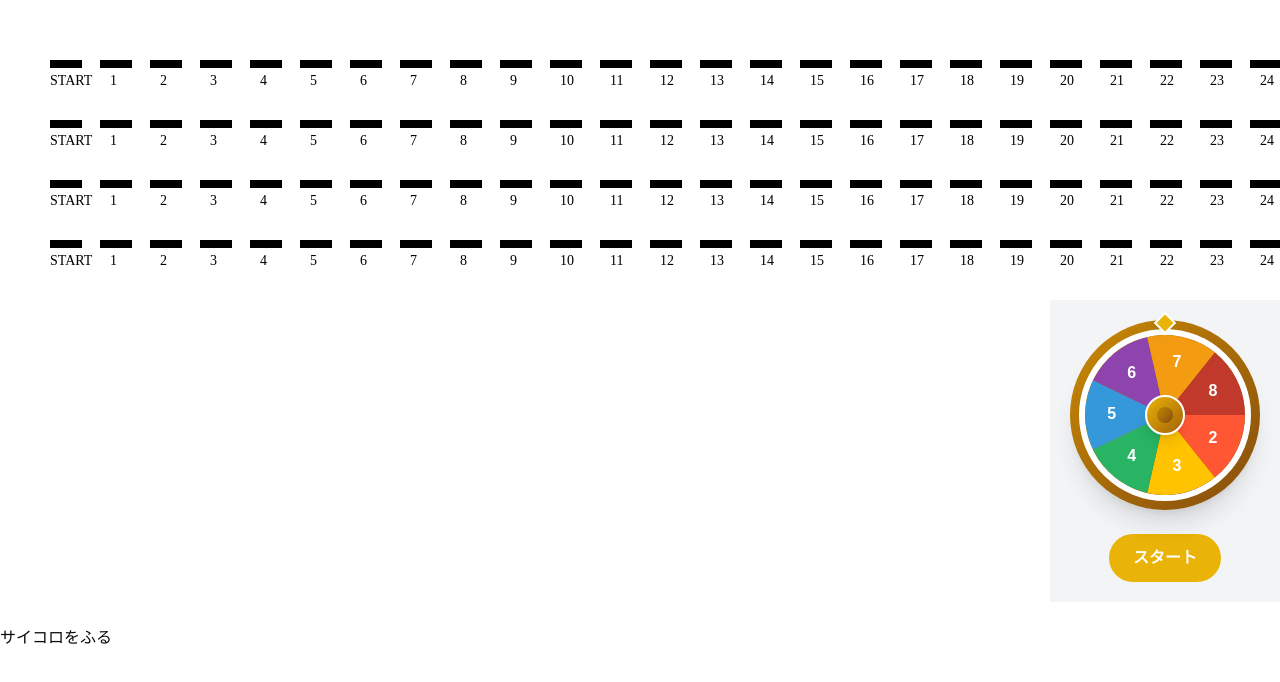
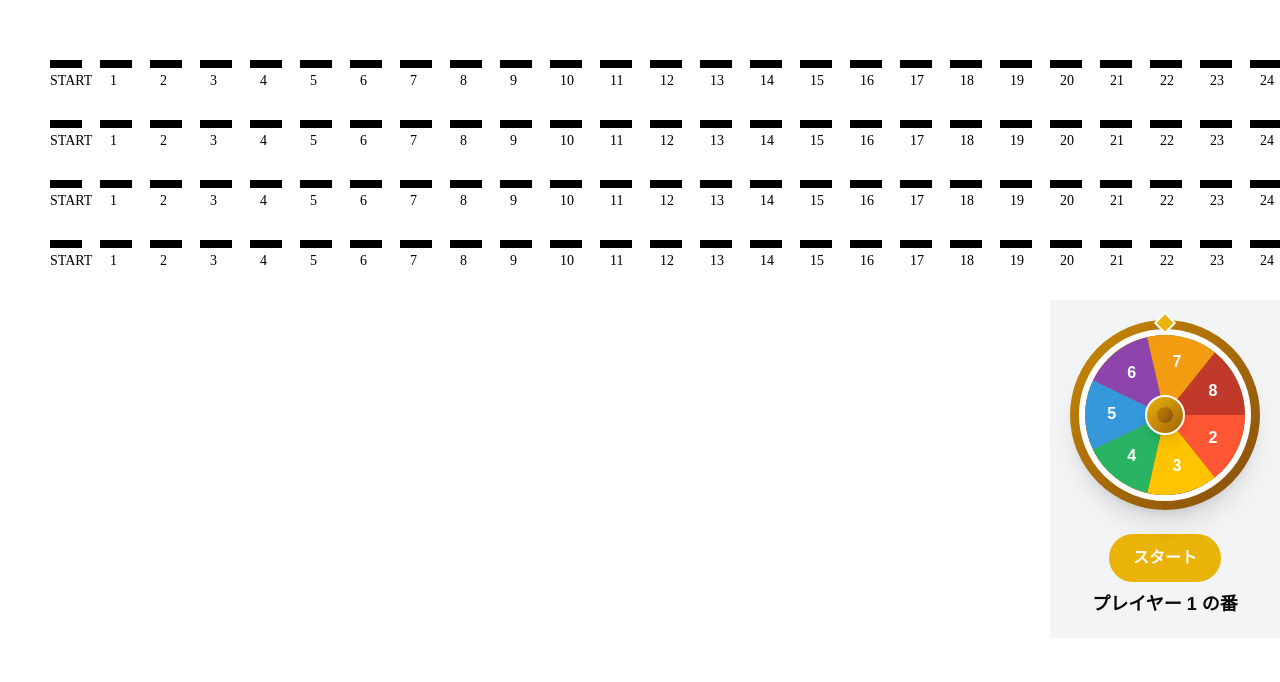
Before and after one commit to dyedai/Shiritori_sugoroku, a Next.js app in the folder webapp/: page /game in a window 1280 px wide. Shown: the top 682 px of the page. Built offline with nearby package versions, Linux system fonts and the light colour scheme.

Commit message:
rouletteで出た数字で駒を進める機能の実装

```diff
--- a/webapp/src/app/game/page.tsx
+++ b/webapp/src/app/game/page.tsx
@@ -9,26 +9,10 @@ const squareSize = 32;
 export default function Game() {
   const [gameStarted, setGameStarted] = useState(false);
   const [playerPositions, setPlayerPositions] = useState([0, 0, 0, 0]); // プレイヤー4人分
-  const [diceValues, setDiceValues] = useState([0, 0, 0, 0]); // プレイヤー4人分
+  const [currentPlayer, setCurrentPlayer] = useState(0); // 現在のプレイヤー
   const [diceImagesLoaded, setDiceImagesLoaded] = useState(false); // サイコロ画像の読み込み状態
   const [playerImagesLoaded, setPlayerImagesLoaded] = useState(false); // プレイヤー画像の読み込み状態
   const canvasRef = useRef<HTMLCanvasElement>(null);
-
-  // サイコロの目の画像を読み込む
-  const diceImages = [
-    new Image(),
-    new Image(),
-    new Image(),
-    new Image(),
-    new Image(),
-    new Image(),
-  ];
-  diceImages[0].src = "/image/dice/saikoro-illust1.png";
-  diceImages[1].src = "/image/dice/saikoro-illust2.png";
-  diceImages[2].src = "/image/dice/saikoro-illust3.png";
-  diceImages[3].src = "/image/dice/saikoro-illust4.png";
-  diceImages[4].src = "/image/dice/saikoro-illust5.png";
-  diceImages[5].src = "/image/dice/saikoro-illust6.png";
 
   // プレイヤーの画像を読み込む
   const playerImages = [new Image(), new Image(), new Image(), new Image()];
@@ -36,21 +20,6 @@ export default function Game() {
   playerImages[1].src = "/image/koma/koma2.png";
   playerImages[2].src = "/image/koma/koma3.png";
   playerImages[3].src = "/image/koma/koma4.png";
-
-  // サイコロ画像がすべて読み込まれたかを確認
-  useEffect(() => {
-    let loadedImages = 0;
-    const totalImages = diceImages.length;
-
-    diceImages.forEach((img) => {
-      img.onload = () => {
-        loadedImages += 1;
-        if (loadedImages === totalImages) {
-          setDiceImagesLoaded(true);
-        }
-      };
-    });
-  }, []);
 
   // プレイヤー画像がすべて読み込まれたかを確認
   useEffect(() => {
@@ -69,31 +38,17 @@ export default function Game() {
 
   // 初期描画を行う
   useEffect(() => {
-    if (diceImagesLoaded && playerImagesLoaded) {
+    if (playerImagesLoaded) {
       drawField();
     }
-  }, [diceImagesLoaded, playerImagesLoaded]);
-
-  // サイコロを振る
-  const rollDice = () => {
-    const rolls = [0, 0, 0, 0].map(() => Math.floor(Math.random() * 6) + 1); // 4人分のサイコロを振る
-    setDiceValues(rolls);
-
-    setPlayerPositions((prevPositions) =>
-      prevPositions.map((position, index) =>
-        Math.min(position + rolls[index], goal)
-      )
-    );
-
-    drawField();
-  };
+  }, [playerImagesLoaded, playerPositions]);
 
   // フィールド描画
   const drawField = () => {
     const canvas = canvasRef.current;
     if (!canvas) return;
     const ctx = canvas.getContext("2d");
-    if (!ctx || !diceImagesLoaded || !playerImagesLoaded) return; // 画像が読み込まれていない場合は描画しない
+    if (!ctx || !playerImagesLoaded) return;
 
     const width = canvas.width;
     const height = canvas.height;
@@ -142,26 +97,21 @@ export default function Game() {
         charSize
       );
     });
-
-    // サイコロの目を表示
-    playerPositions.forEach((_, index) => {
-      showDice(diceValues[index], 10, baseYPos[index] - 64, 40, 40);
-    });
   };
 
-  // サイコロの目を描画
-  const showDice = (
-    value: number,
-    x: number,
-    y: number,
-    width: number,
-    height: number
-  ) => {
-    const image = diceImages[value - 1];
-    const ctx = canvasRef.current?.getContext("2d");
-    if (ctx && image) {
-      ctx.drawImage(image, x, y, width, height);
-    }
+  // ルーレット結果を処理
+  const handleRouletteResult = (result: number) => {
+    setPlayerPositions((prevPositions) => {
+      const newPositions = [...prevPositions];
+      newPositions[currentPlayer] = Math.min(
+        newPositions[currentPlayer] + result,
+        goal
+      );
+      return newPositions;
+    });
+
+    // 次のプレイヤーに切り替える
+    setCurrentPlayer((prevPlayer) => (prevPlayer + 1) % 4);
   };
 
   return (
@@ -182,10 +132,11 @@ export default function Game() {
         ></canvas>
       </div>
       <div className="w-full flex justify-end items-center">
-        <Roulette />
+        <Roulette
+          onResult={handleRouletteResult}
+          currentPlayer={currentPlayer + 1} // 1-based index
+        />
       </div>
-      <br />
-      <button onClick={rollDice}>サイコロをふる</button>
     </div>
   );
 }
--- a/webapp/src/app/roulette/Roulette.tsx
+++ b/webapp/src/app/roulette/Roulette.tsx
@@ -2,7 +2,12 @@
 import React, { useRef, useState, useEffect } from "react";
 import { motion } from "framer-motion";
 
-const Roulette: React.FC = () => {
+interface RouletteProps {
+  onResult: (result: number) => void; // 結果を渡すコールバック関数
+  currentPlayer: number; // 現在のプレイヤー番号
+}
+
+const Roulette: React.FC<RouletteProps> = ({ onResult, currentPlayer }) => {
   const canvasRef = useRef<HTMLCanvasElement | null>(null);
   const [isSpinning, setIsSpinning] = useState(false);
   const [rotation, setRotation] = useState(0);
@@ -86,6 +91,7 @@ const Roulette: React.FC = () => {
     const selectedNumber = segments[selectedSegmentIndex];
 
     setSelectedNumber(selectedNumber);
+    onResult(selectedNumber); // 親コンポーネントに結果を渡す
   };
 
   // コンポーネントがマウントまたは更新されるたびにルーレットホイールを描画
@@ -94,10 +100,8 @@ const Roulette: React.FC = () => {
   }, [rotation]);
 
   return (
-    <div className="flex flex-col items-center justify-center p-5  bg-gray-100">
+    <div className="flex flex-col items-center justify-center p-5 bg-gray-100">
       <div className="relative w-[190px] h-[190px]">
-        {" "}
-        {/* サイズを調整 */}
         {/* ゴールドの枠 */}
         <div className="absolute inset-0 rounded-full bg-gradient-to-br from-yellow-600 to-yellow-800 shadow-xl"></div>
         {/* ルーレットホイール */}
@@ -130,6 +134,10 @@ const Roulette: React.FC = () => {
       {selectedNumber !== null && (
         <div className="mt-4 text-xl font-bold">結果: {selectedNumber}</div>
       )}
+
+      <div className="mt-2 text-lg font-bold">
+        プレイヤー {currentPlayer} の番
+      </div>
     </div>
   );
 };
```
